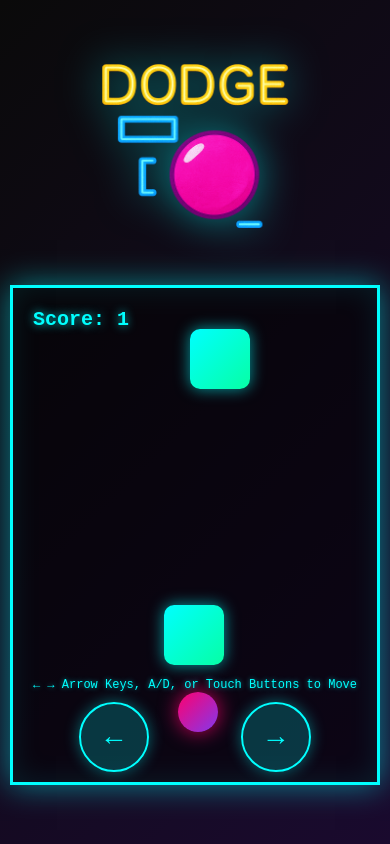
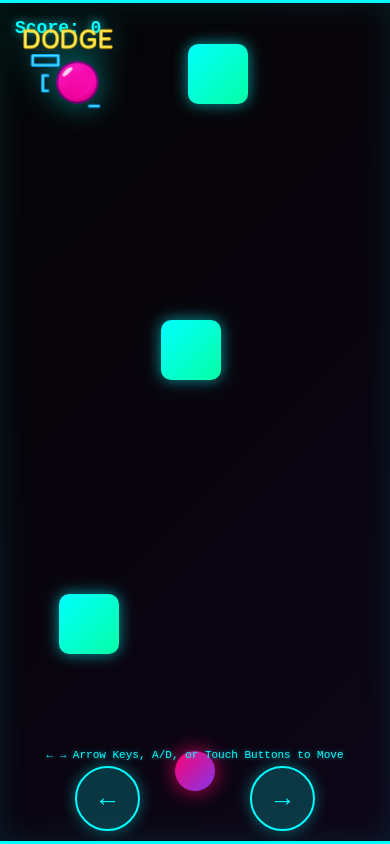
Before and after one commit to TitanBusinessPros/Dodge-Game, a plain HTML site: page index.html in a window 390 px wide. Drawn offline with Linux system fonts and the light colour scheme.

Commit message:
Update index.html

```diff
--- a/index.html
+++ b/index.html
@@ -14,31 +14,32 @@
 
         body {
             display: flex;
-            flex-direction: column;
-            justify-content: flex-start;
+            justify-content: center;
             align-items: center;
             min-height: 100vh;
             background: linear-gradient(135deg, #0a0a0a 0%, #1a0a2e 100%);
             font-family: 'Courier New', monospace;
-            overflow-x: hidden;
-            overflow-y: auto;
-            padding: 20px 10px;
-            touch-action: pan-y;
+            overflow: hidden;
+            padding: 0;
+            margin: 0;
+            touch-action: none;
         }
 
         #logo {
-            max-width: 300px;
-            width: 90%;
-            margin-bottom: 15px;
-            filter: drop-shadow(0 0 20px rgba(0, 255, 255, 0.5));
+            position: absolute;
+            top: 10px;
+            left: 10px;
+            max-width: 150px;
+            width: 150px;
+            filter: drop-shadow(0 0 15px rgba(0, 255, 255, 0.5));
+            z-index: 100;
         }
 
         #gameContainer {
             position: relative;
             width: 100%;
             max-width: 400px;
-            height: 600px;
-            max-height: 80vh;
+            height: 100vh;
             background: rgba(0, 0, 0, 0.5);
             border: 3px solid #00ffff;
             box-shadow: 0 0 30px rgba(0, 255, 255, 0.5), inset 0 0 30px rgba(0, 255, 255, 0.1);
@@ -166,25 +167,52 @@
 
         @media (max-width: 480px) {
             #logo {
-                max-width: 250px;
+                max-width: 120px;
+                width: 120px;
+                top: 8px;
+                left: 8px;
             }
 
             #gameContainer {
-                height: 500px;
+                height: 100vh;
+                border-left: none;
+                border-right: none;
             }
 
             .touchBtn {
-                width: 70px;
-                height: 70px;
-                font-size: 28px;
+                width: 65px;
+                height: 65px;
+                font-size: 26px;
             }
 
             #score {
-                font-size: 20px;
+                font-size: 18px;
+                top: 15px;
+                left: 15px;
             }
 
             #gameOver {
                 font-size: 28px;
+            }
+
+            #instructions {
+                font-size: 11px;
+                bottom: 80px;
+            }
+        }
+
+        @media (max-height: 700px) {
+            #logo {
+                max-width: 100px;
+                width: 100px;
+                top: 5px;
+                left: 5px;
+            }
+
+            .touchBtn {
+                width: 60px;
+                height: 60px;
+                font-size: 24px;
             }
         }
     </style>
@@ -206,8 +234,8 @@
         </div>
     </div>
 
-    <audio id="bgMusic" loop>
-        <source src="https://github.com/TitanBusinessPros/Dodge-Game/raw/main/Dodge%20Theme%20Song.mp3" type="audio/mpeg">
+    <audio id="bgMusic" loop preload="auto">
+        <source src="https://raw.githubusercontent.com/TitanBusinessPros/Dodge-Game/main/Dodge%20Theme%20Song.mp3" type="audio/mpeg">
     </audio>
 
     <script>
@@ -234,9 +262,30 @@
         const keys = {};
         let touchingLeft = false;
         let touchingRight = false;
+        let musicStarted = false;
+
+        bgMusic.volume = 0.5;
+
+        function tryPlayMusic() {
+            if (!musicStarted) {
+                const playPromise = bgMusic.play();
+                if (playPromise !== undefined) {
+                    playPromise.then(() => {
+                        musicStarted = true;
+                        console.log('Music started successfully');
+                    }).catch(error => {
+                        console.log('Music play failed:', error);
+                    });
+                }
+            }
+        }
+
+        document.addEventListener('click', tryPlayMusic);
+        document.addEventListener('touchstart', tryPlayMusic);
 
         document.addEventListener('keydown', (e) => {
             keys[e.key] = true;
+            tryPlayMusic();
         });
 
         document.addEventListener('keyup', (e) => {
@@ -246,6 +295,7 @@
         leftBtn.addEventListener('touchstart', (e) => {
             e.preventDefault();
             touchingLeft = true;
+            tryPlayMusic();
         });
 
         leftBtn.addEventListener('touchend', (e) => {
@@ -256,6 +306,7 @@
         leftBtn.addEventListener('mousedown', (e) => {
             e.preventDefault();
             touchingLeft = true;
+            tryPlayMusic();
         });
 
         leftBtn.addEventListener('mouseup', (e) => {
@@ -266,6 +317,7 @@
         rightBtn.addEventListener('touchstart', (e) => {
             e.preventDefault();
             touchingRight = true;
+            tryPlayMusic();
         });
 
         rightBtn.addEventListener('touchend', (e) => {
@@ -276,6 +328,7 @@
         rightBtn.addEventListener('mousedown', (e) => {
             e.preventDefault();
             touchingRight = true;
+            tryPlayMusic();
         });
 
         rightBtn.addEventListener('mouseup', (e) => {
@@ -388,7 +441,7 @@
         }
 
         function startGame() {
-            bgMusic.play().catch(e => console.log('Audio autoplay prevented:', e));
+            tryPlayMusic();
 
             gameActive = true;
             score = 0;
```
